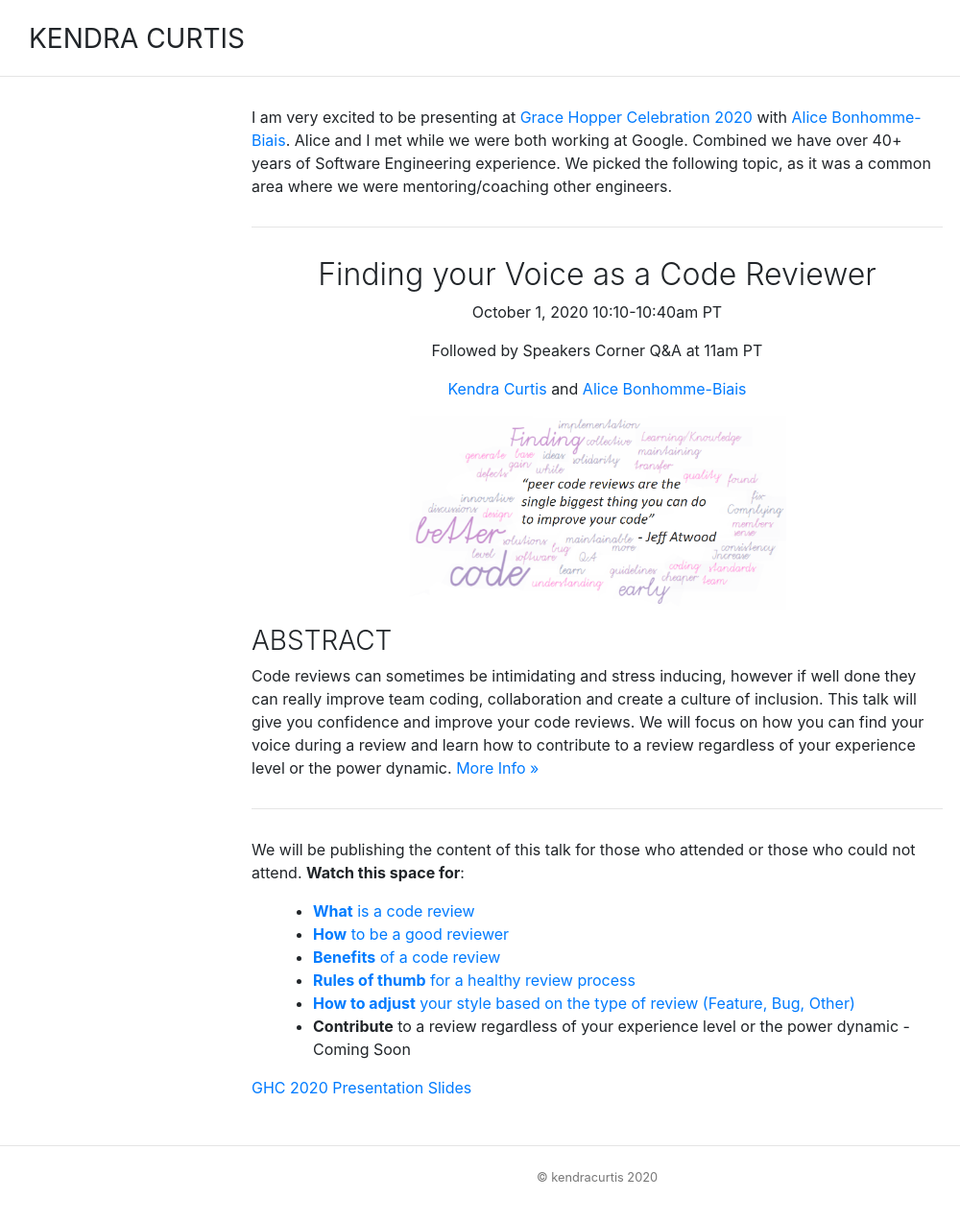
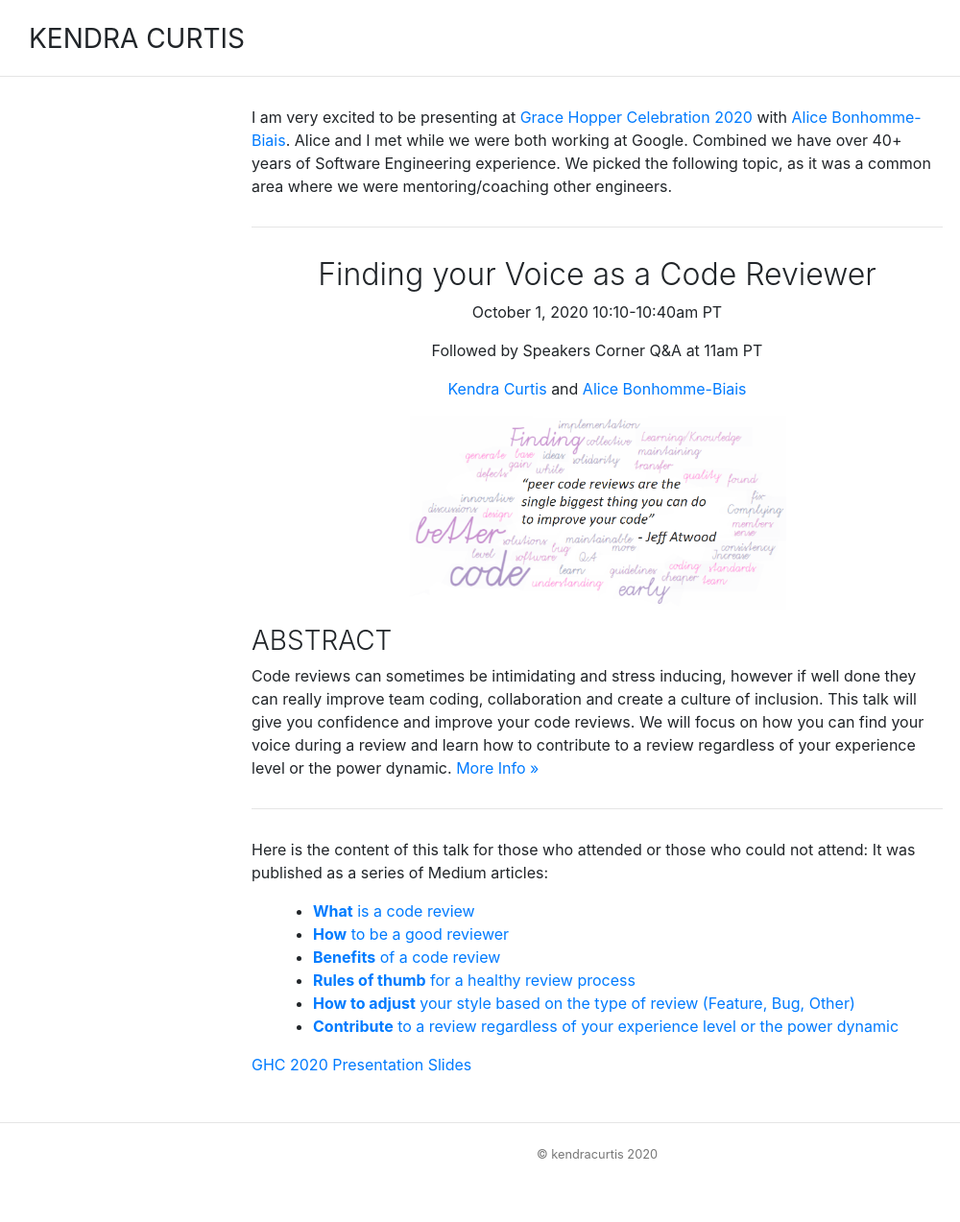
Before and after one commit to kendracurtis/kendracurtis.github.io, a Jekyll site: the page built from ghc2020.md, in a window 1280 px wide. Shown: the whole page at 96% size, without its empty margins (18-1018 px from the left). Built offline with Jekyll 4.4.1, drawn with Linux system fonts in a browser that asks for light colours; after the commit the page ends 1249 px from its top, so only the background shows below that.

Commit message:
Added the last medium articel link to the GHC Page

```diff
--- a/ghc2020.md
+++ b/ghc2020.md
@@ -26,14 +26,14 @@ Code reviews can sometimes be intimidating and stress inducing, however if well
 
 ---
 
-We will be publishing the content of this talk for those who attended or those who could not attend. **Watch this space for**:
+Here is the content of this talk for those who attended or those who could not attend: It was published as a series of Medium articles:
 
 * [**What** is a code review](https://medium.com/@kscurtis2000/what-is-a-code-review-74f080c33013)
 * [**How** to be a good reviewer](https://medium.com/@kscurtis2000/inclusive-and-productive-collaboration-in-code-reviews-e7d05c228f4d)
 * [**Benefits** of a code review](https://medium.com/@kscurtis2000/what-is-a-code-review-74f080c33013#dc96)
 * [**Rules of thumb** for a healthy review process](https://medium.com/@kscurtis2000/4-rules-of-thumb-for-providing-effective-code-review-feedback-bb188864f50d)
 * [**How to adjust** your style based on the type of review (Feature, Bug, Other)](https://medium.com/@kscurtis2000/how-to-provide-effective-feedback-based-on-code-review-type-ccace3d60092)
-* **Contribute** to a review regardless of your experience level or the power dynamic - Coming Soon
+* [**Contribute** to a review regardless of your experience level or the power dynamic](https://medium.com/@kscurtis2000/imposter-syndrome-how-to-overcome-it-during-code-reviews-3eb23beae383)
 
 
 
```
